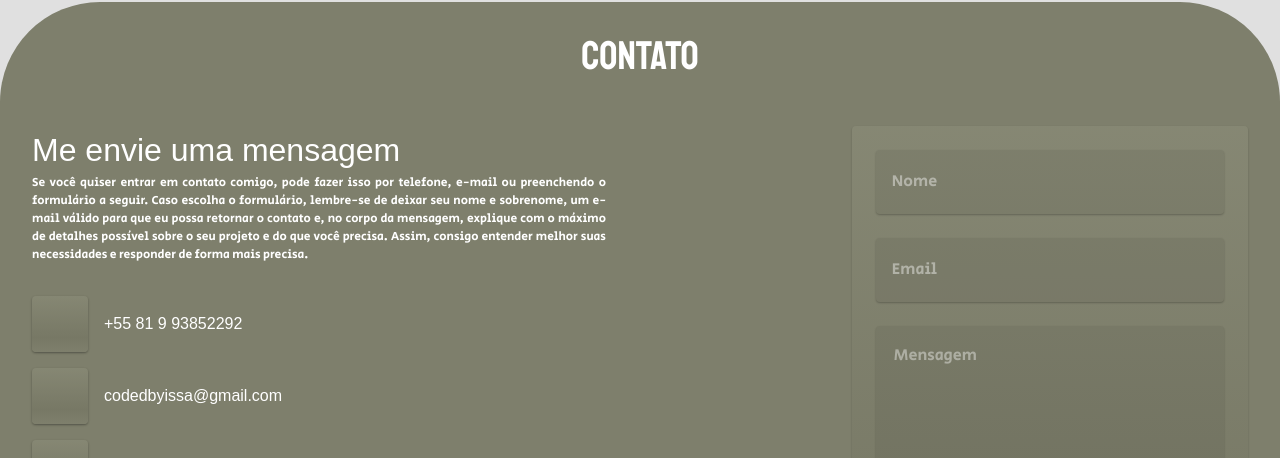
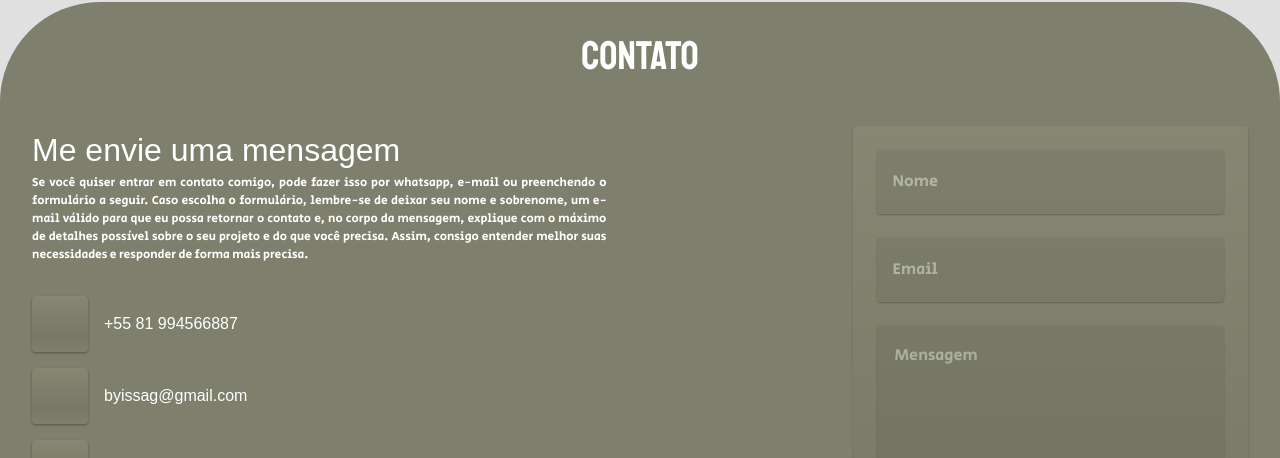
Before and after one commit to issagomesdev/portfolio, a React (Vite) app: page / in a window 1280 px wide. Shown: the part 6512-6970 px from the top of the page. Built offline with nearby package versions, Linux system fonts and the light colour scheme; some icons are missing; a web font is replaced by a local one.

Commit message:
atualizando numero e email para contato

```diff
--- a/src/shared/components/Contact.tsx
+++ b/src/shared/components/Contact.tsx
@@ -72,12 +72,12 @@ const ContactComponent = () => {
     const InfoData: CardItem[] = [
         {
             id: 1,
-            text: '+55 81 9 93852292',
-            icon: 'icon-park-twotone:phone-telephone'
+            text: '+55 81 994566887',
+            icon: 'ic:baseline-whatsapp'
         },
         {
             id: 2,
-            text: 'codedbyissa@gmail.com',
+            text: 'byissag@gmail.com',
             icon: 'ic:twotone-email'
         },
         {
@@ -139,7 +139,7 @@ const ContactComponent = () => {
                     <Box display={'flex'} flexDirection={'column'} gap={theme.spacing(4)}>
                         <Box>
                             <Typography color={'white'} fontFamily={'"Akatab", sans-serif'} fontSize={mediumScreen ? theme.spacing(3) : theme.spacing(4)} fontWeight={'500'}>Me envie uma mensagem</Typography>
-                            <Typography color={'white'} width={mediumScreen ? '100%' : '70%'} textAlign={'justify'} fontSize={theme.spacing(1.5)} fontWeight={'400'}>Se você quiser entrar em contato comigo, pode fazer isso por telefone, e-mail ou preenchendo o formulário a seguir. Caso escolha o formulário, lembre-se de deixar seu nome e sobrenome, um e-mail válido para que eu possa retornar o contato e, no corpo da mensagem, explique com o máximo de detalhes possível sobre o seu projeto e do que você precisa. Assim, consigo entender melhor suas necessidades e responder de forma mais precisa.</Typography>
+                            <Typography color={'white'} width={mediumScreen ? '100%' : '70%'} textAlign={'justify'} fontSize={theme.spacing(1.5)} fontWeight={'400'}>Se você quiser entrar em contato comigo, pode fazer isso por whatsapp, e-mail ou preenchendo o formulário a seguir. Caso escolha o formulário, lembre-se de deixar seu nome e sobrenome, um e-mail válido para que eu possa retornar o contato e, no corpo da mensagem, explique com o máximo de detalhes possível sobre o seu projeto e do que você precisa. Assim, consigo entender melhor suas necessidades e responder de forma mais precisa.</Typography>
                         </Box>
                         <Box display={'flex'} flexDirection={'column'} gap={theme.spacing(2)}>
                             {InfoData.map((item) => (
```
